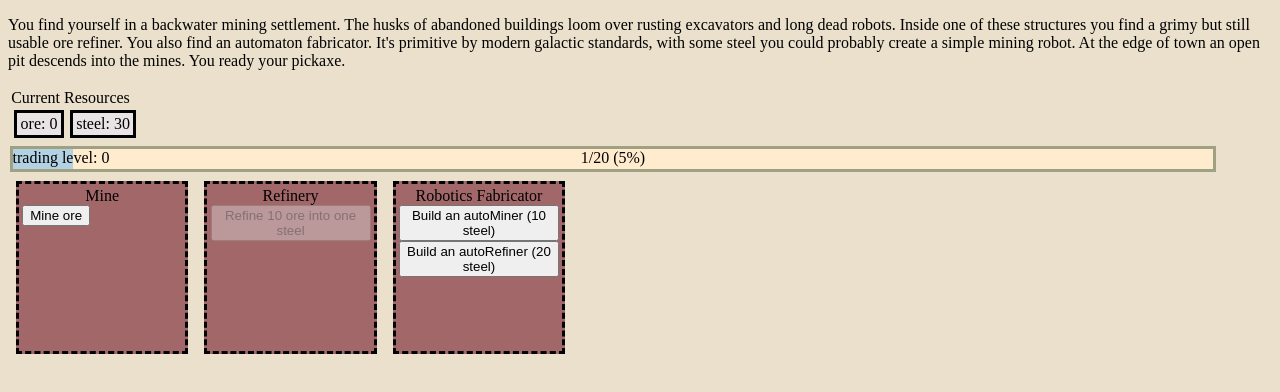
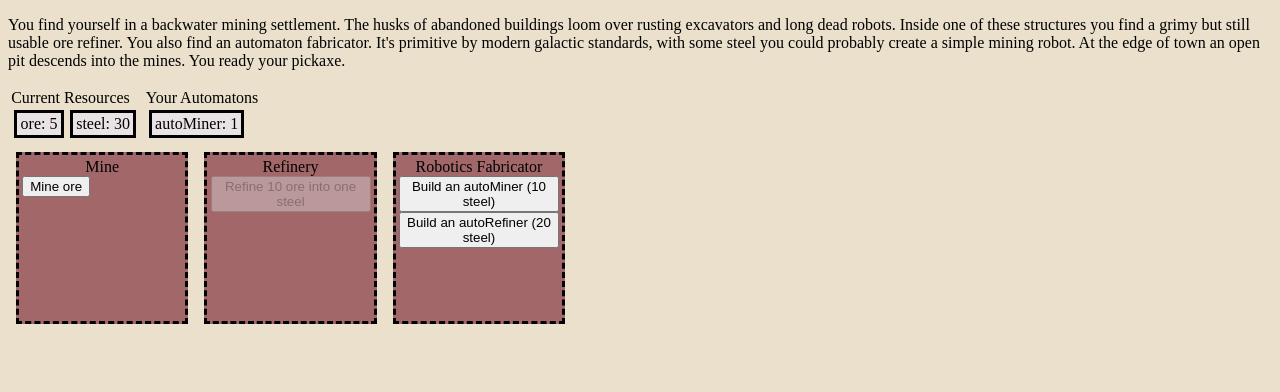
Before and after one commit to michaelwhittemore/vue-clicker-game, a Vue app: page / in a window 1280 px wide. Shown: the top 392 px of the page. Built offline with nearby package versions, Linux system fonts and the light colour scheme.

Commit message:
fixed big which was caused by property desytructing

```diff
--- a/src/components/BuyAutomaton.vue
+++ b/src/components/BuyAutomaton.vue
@@ -30,6 +30,7 @@ const onClickHandler = () => {
     stateStorage.automatons[props.automatonType]++;
     stateStorage.resources[costResource] -= costQuantity;
     // here! - adding exp for testing
+    // Maybe this should reward more?
     stateStorage.skills.electronics.experience++
 }
 </script>
--- a/src/components/ExperienceBar.vue
+++ b/src/components/ExperienceBar.vue
@@ -5,12 +5,11 @@ import type { ValidSkills } from '@/typescript/gameTypes';
 const props = defineProps<{
     skillName: ValidSkills,
 }>()
-const { skillName } = props;
-// HERE! this may be the bug??
+
 const computedPercentage = computed(() => {
     // truncates to two decimals (first 100 creates the percent, second for truncating)
-    return Math.trunc((stateStorage.skills[skillName].experience /
-    stateStorage.skills[skillName].targetExperience) * 100 * 100) /100
+    return Math.trunc((stateStorage.skills[props.skillName].experience /
+    stateStorage.skills[props.skillName].targetExperience) * 100 * 100) /100
 
 })
 
--- a/src/components/ExperienceBarHolder.vue
+++ b/src/components/ExperienceBarHolder.vue
@@ -4,7 +4,8 @@ import ExperienceBar from './ExperienceBar.vue';
 import type { ValidSkills } from '@/typescript/gameTypes';
 import { stateStorage } from '@/typescript/stateStorage';
 
-// What triggers each skill? Maybe when it has a non zero value? Either xp or level > 0
+// We only want to display skills that have non zero value for either xp or level
+// maybe we can map these to an array of refs??
 const computedActiveSkills = computed(() => {
     return (Object.keys(stateStorage.skills) as Array<keyof typeof stateStorage.skills>).filter(
         skillName => {
--- a/src/components/RefineButton.vue
+++ b/src/components/RefineButton.vue
@@ -1,8 +1,7 @@
 <script setup lang="ts">
 import { computed } from 'vue';
 import { stateStorage } from '@/typescript/stateStorage';
-// here!
-// Will need to have the invalid button class
+
 const onClickHandler = () => {
     if (stateStorage.resources.ore < 10){
         console.warn('whoops, need more ore')
--- a/src/typescript/gameLoop.ts
+++ b/src/typescript/gameLoop.ts
@@ -3,7 +3,7 @@ import type { StateStorageObject } from './stateStorage.ts'
 
 const initGameLoop = (stateStorage: StateStorageObject, interval: number = 1000) => {
     const executeGameTick = () => {
-        console.log('stateStorage:', stateStorage)
+        // console.log('stateStorage:', stateStorage)
         // todo - make this fire less often, in general we will need a rate
         // Assignments make it easier to write without access three deep props - remember these
         // are read-only this way
--- a/src/typescript/stateStorage.ts
+++ b/src/typescript/stateStorage.ts
@@ -25,7 +25,7 @@ export interface StateStorageObject {
 
 const stateStorageObject: StateStorageObject = {
     automatons: {
-        autoMiner: 0,
+        autoMiner: 1,
         autoRefiner: 0,
     },
     resources: {
@@ -45,7 +45,7 @@ const stateStorageObject: StateStorageObject = {
         },
         trading: {
             level: 0,
-            experience: 1,
+            experience: 0,
             targetExperience: 20,
         }
     },
@@ -53,4 +53,6 @@ const stateStorageObject: StateStorageObject = {
     technologies: {},
 }
 
+window.stateStorageObject = stateStorageObject;
+
 export const stateStorage = reactive(stateStorageObject)
```
Also changed, not shown: 1 other file (tests, documents, lock files or other folders).
